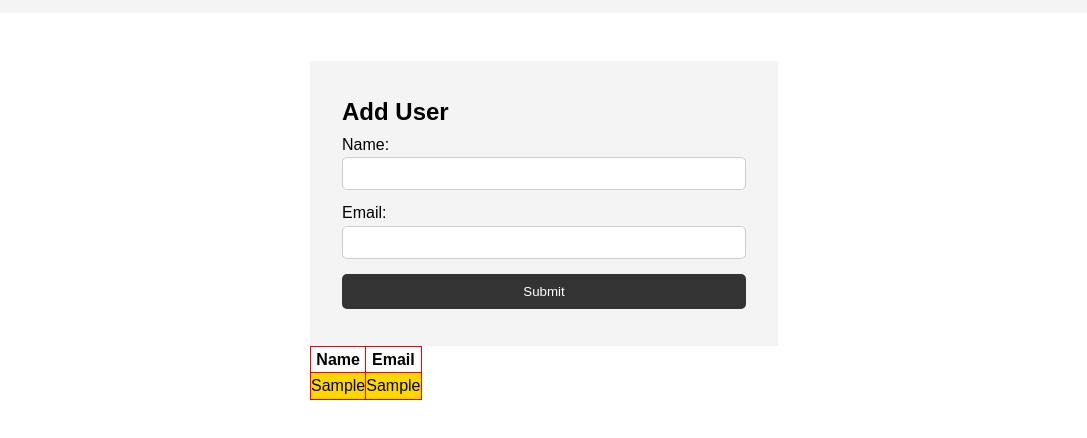
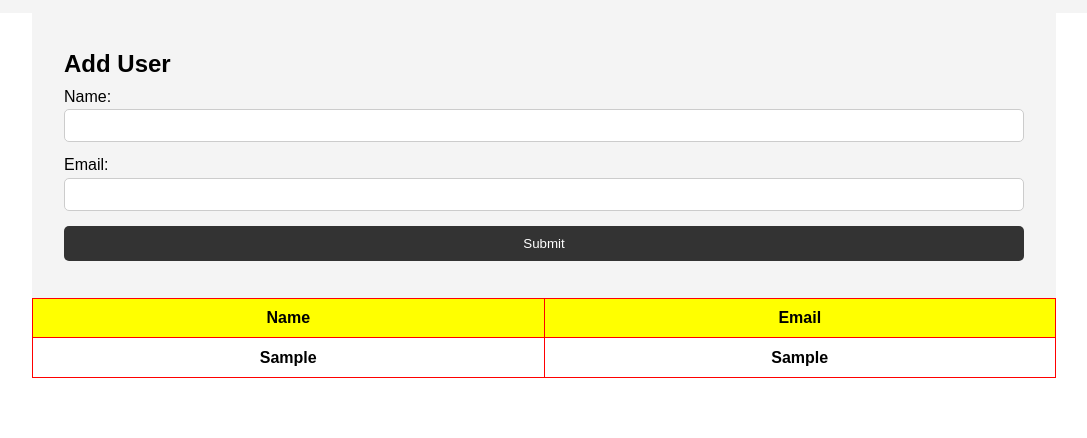
Before and after one commit to 404shafi/addUserAndDisplay, a plain HTML site: page index.html in a window 1280 px wide. Both pictures are taken after typing "Sample", "Sample" into the empty fields and a click on the input "Submit". Shown: the part 70-508 px from the top of the page, without its empty margins (96-1183 px from the left). Drawn offline with Linux system fonts and the light colour scheme.

Commit message:
finally solved the css and js issue in displaying table,

```diff
--- a/app.js
+++ b/app.js
@@ -4,7 +4,7 @@ const nameInput = document.querySelector("#name");
 const emailInput = document.querySelector("#email");
 const msg = document.querySelector(".msg");
 // const userList = document.querySelector("#users");
-const userList = document.querySelector("#users-table");
+const userList = document.querySelector(".users-table");
 
 form.addEventListener("submit", onSubmit); // form submission handler
 
@@ -32,11 +32,33 @@ function onSubmit(e) {
   userList.appendChild(li); */
 
   // add item to the table
-  userList.style.display = "block";
-  const tr = document.createElement("tr");
-  tr.innerHTML = `<td>${userName}</td><td>${userEmail}</td>`;
-  userList.appendChild(tr);
-
+  if (!userList.hasChildNodes()) {
+    const thead = document.createElement("thead");
+    thead.innerHTML = `
+    <tr class='header'>
+      <th>Name</th>
+      <th>Email</th>
+    `;
+    userList.appendChild(thead);
+  }
+  if (userList.querySelector("tbody") === null) {
+    const tbody = document.createElement("tbody");
+    tbody.innerHTML = `
+    <tr>
+      <th>${userName}</th>
+      <th>${userEmail}</th>
+    `;
+    userList.appendChild(tbody);
+  } else if (userList.querySelector("tbody")) {
+    const tbody = document.querySelector("tbody");
+    const tr = document.createElement("tr");
+    tr.innerHTML = `
+    <tr>
+      <th>${userName}</th>
+      <th>${userEmail}</th>
+    `;
+    tbody.appendChild(tr);
+  }
   // clear input field after submission
   clearInputs();
 }
--- a/index.html
+++ b/index.html
@@ -26,12 +26,7 @@
         <input class="btn" type="submit" value="Submit" />
       </form>
       <!-- <ul id="users"></ul> -->
-      <table id="users-table">
-        <tr>
-          <th>Name</th>
-          <th>Email</th>
-        </tr>
-      </table>
+      <table class="users-table"></table>
     </section>
     <script src="./app.js"></script>
   </body>
--- a/style.css
+++ b/style.css
@@ -23,9 +23,8 @@
 
   .container {
     margin: auto;
-    max-width: 500px;
-    overflow: auto;
-    padding: 3rem 1rem;
+    width: 80%;
+    /* overflow: auto; */
   }
 
   #my-form {
@@ -78,16 +77,21 @@
     background: #a4cea3;
     margin: 5px 0;
   }
-  #users-table {
+  .users-table {
+    table-layout: fixed;
     width: 100%;
-    display: none;
     border-collapse: collapse;
   }
-  #users-table td, #users-table th {
-    border: 1px solid red
+  .users-table th, td {
+    border: 1px solid red;
+    word-wrap: break-word;
+    white-space: initial;
+    width: 50%;
+    padding: .4rem;
   }
-
-
- #users-table tr:nth-child(even) {
-  background-color: gold;
- }
+  .header {
+    background-color: yellow;
+  }
+  .users-table tr:nth-child(even) {
+    background-color: #b87878;
+  }
```
